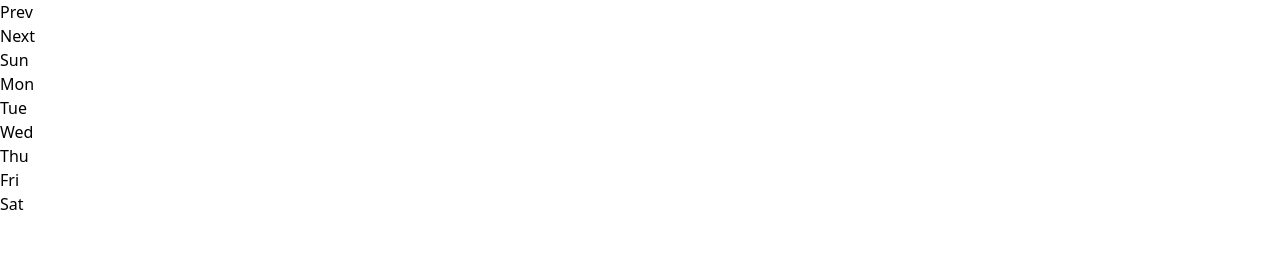
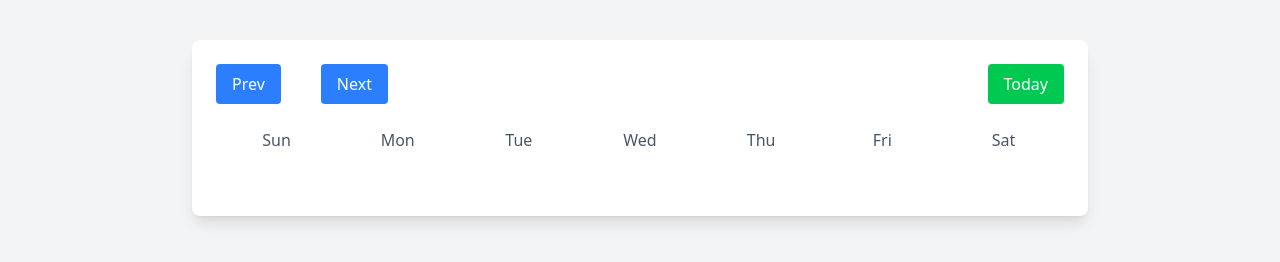
Before and after one commit to adnanalemran/Calendar-DOM, a plain HTML site: page index.html in a window 1280 px wide. Drawn offline with nearby package versions, Linux system fonts and the light colour scheme.

Commit message:
Refactor HTML structure for improved layout and styling

```diff
--- a/index.html
+++ b/index.html
@@ -6,22 +6,31 @@
     <title>Calendar-DOM || DOM</title>
     <script src="https://cdn.jsdelivr.net/npm/@tailwindcss/browser@4"></script>
   </head>
-  <body>
-    <div class="calender-container">
-        <div class="calender-header">
-            <div class="header-left">
-                <button id="prevMonth" class="calender-btn">Prev</button>
-                <div class="date-selectors">
-                    <div id="monthSelect" class="date-select"></div>
-                    <div id="yearSelect" class="date-select"></div>
-                </div>
-                <button id="nextMonth" class="calender-btn">Next</button>
+  <body class="bg-gray-100 text-gray-800 font-sans">
+    <div class="calender-container max-w-4xl mx-auto mt-10 p-6 bg-white shadow-lg rounded-lg">
+      <!-- Header -->
+      <div class="calender-header flex justify-between items-center mb-6">
+        <div class="header-left flex items-center gap-4">
+          <button id="prevMonth" class="calender-btn px-4 py-2 bg-blue-500 text-white rounded hover:bg-blue-600">
+            Prev
+          </button>
+          <div class="date-selectors flex items-center gap-2">
+            <div id="monthSelect" class="date-select text-lg font-semibold"></div>
+            <div id="yearSelect" class="date-select text-lg font-semibold"></div>
+          </div>
+          <button id="nextMonth" class="calender-btn px-4 py-2 bg-blue-500 text-white rounded hover:bg-blue-600">
+            Next
+          </button>
+        </div>
+        <div class="today-btn" id="todayBtn">
+          <button class="px-4 py-2 bg-green-500 text-white rounded hover:bg-green-600">
+            Today
+          </button>
+        </div>
+      </div>
 
-            </div>
-            <div class="today-btn" id="todayBtn"></div>
-        </div>
-
-      <div class="calender-weekend">
+      <!-- Weekdays -->
+      <div class="calender-weekend grid grid-cols-7 text-center font-medium text-gray-600 mb-4">
         <div>Sun</div>
         <div>Mon</div>
         <div>Tue</div>
@@ -30,11 +39,15 @@
         <div>Fri</div>
         <div>Sat</div>
       </div>
-      <div id="calender" class="calender-grid"></div>
-      <div class="select-date-info">
-        <div id="selectDateDisplay">
 
-        </div>
+      <!-- Calendar Grid -->
+      <div id="calender" class="calender-grid grid grid-cols-7 gap-2">
+        <!-- Calendar days will be dynamically generated -->
+      </div>
+
+      <!-- Selected Date Info -->
+      <div class="select-date-info mt-6 text-center">
+        <div id="selectDateDisplay" class="text-lg font-semibold text-gray-700"></div>
       </div>
     </div>
     <script src="script.js"></script>
```
